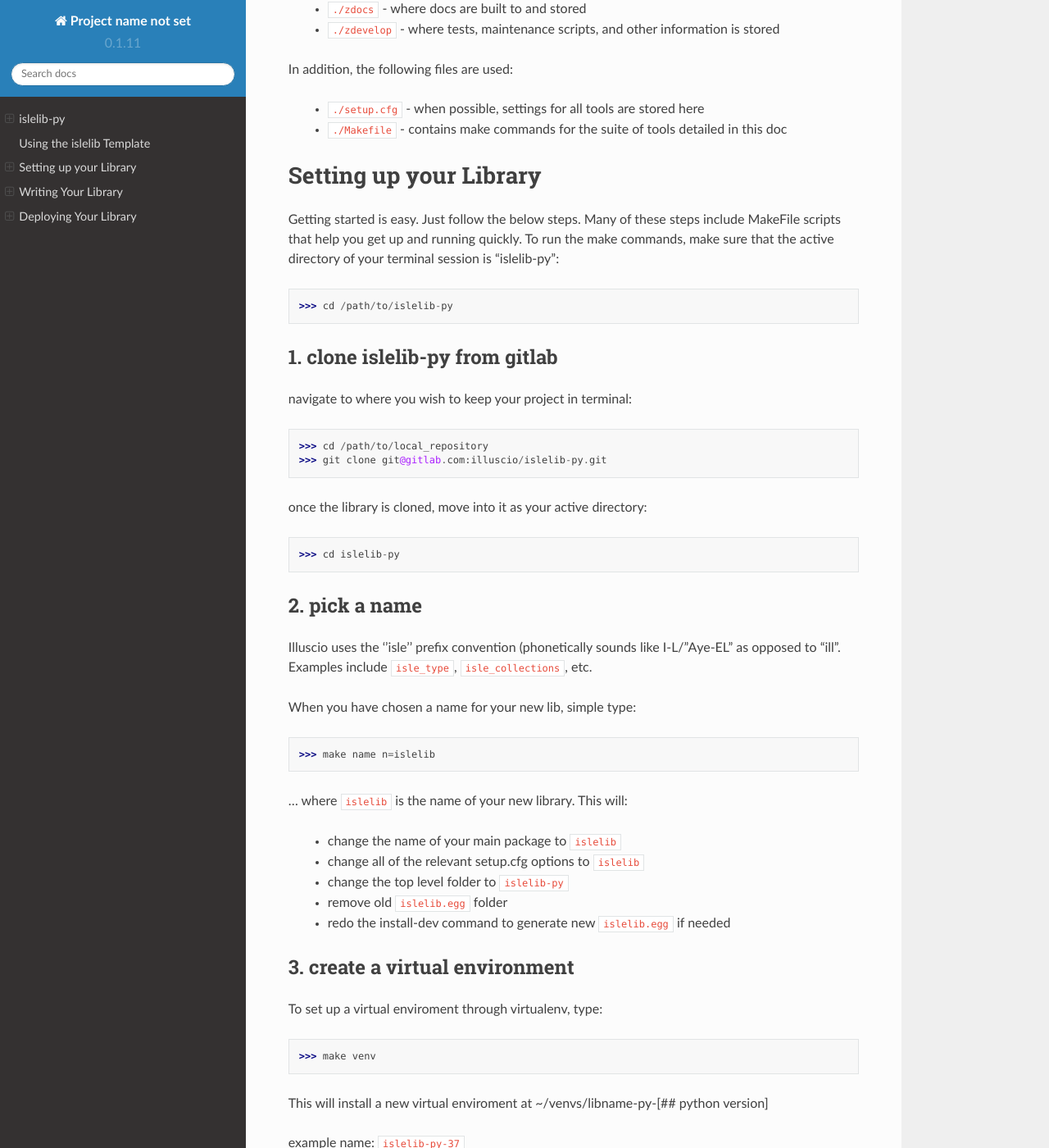
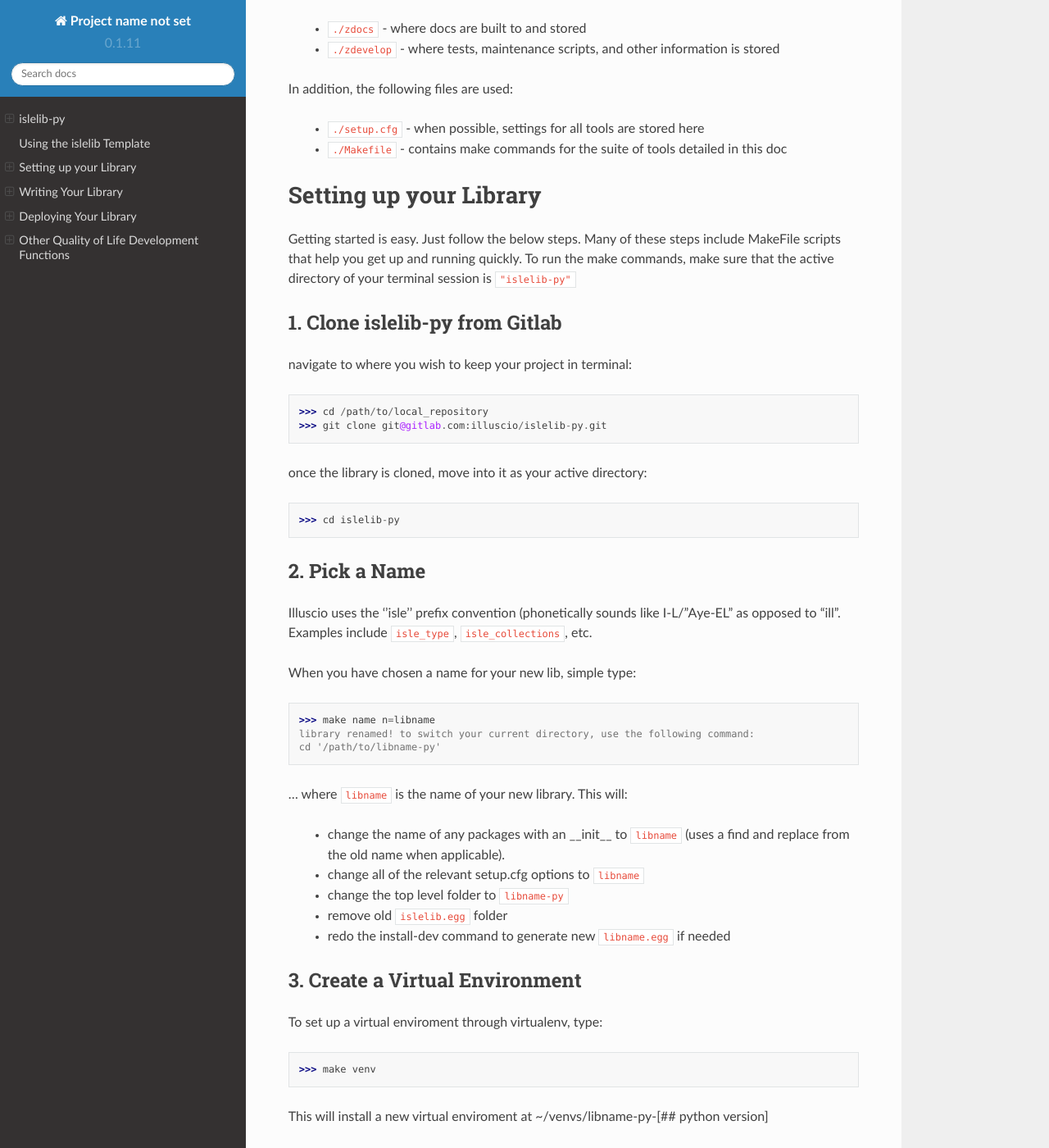
Before and after one commit to illuscio-dev/islelib-py, a Sphinx documentation site: the page built from zdocs/source/index.rst, in a window 1280 px wide and 1400 px high, scrolled down 705 px. Shown: the whole window at 82% size. Built offline with Sphinx 7.4.7 and the Read the Docs theme 2.0.0, drawn with Linux system fonts in a browser that asks for light colours; some of the changed text lies outside the part shown.

Commit message:
doc updates

```diff
--- a/zdocs/source/index.rst
+++ b/zdocs/source/index.rst
@@ -14,7 +14,7 @@
 start using it. Below we will show some example documentation with the basic functions
 of this library template.
 
-basic useage
+Basic Useage
 ------------
 
    >>> import islelib
@@ -50,11 +51,9 @@
 
 Getting started is easy. Just follow the below steps. Many of these steps include
 MakeFile scripts that help you get up and running quickly. To run the make commands,
-make sure that the active directory of your terminal session is "islelib-py": ::
+make sure that the active directory of your terminal session is ``"islelib-py"``
 
-   >>> cd /path/to/islelib-py
-
-1. clone islelib-py from gitlab
+1. Clone islelib-py from Gitlab
 --------------------------------
 
 navigate to where you wish to keep your project in terminal: ::
@@ -66,7 +65,7 @@
 
     >>> cd islelib-py
 
-2. pick a name
+2. Pick a Name
 --------------
 
 Illuscio uses the ''isle'' prefix convention (phonetically sounds like I-L/"Aye-EL" as
@@ -74,17 +73,19 @@
 
 When you have chosen a name for your new lib, simple type: ::
 
-   >>> make name n=islelib
+   >>> make name n=libname
+   library renamed! to switch your current directory, use the following	command:
+   cd '/path/to/libname-py'
 
-... where ``islelib`` is the name of your new library. This will:
+... where ``libname`` is the name of your new library. This will:
 
-   * change the name of your main package to ``islelib``
-   * change all of the relevant setup.cfg options to ``islelib``
-   * change the top level folder to ``islelib-py``
+   * change the name of any packages with an __init__ to ``libname`` (uses a find and replace from the old name when applicable).
+   * change all of the relevant setup.cfg options to ``libname``
+   * change the top level folder to ``libname-py``
    * remove old ``islelib.egg`` folder
-   * redo the install-dev command to generate new ``islelib.egg`` if needed
+   * redo the install-dev command to generate new ``libname.egg`` if needed
 
-3. create a virtual environment
+3. Create a Virtual Environment
 --------------------------------
 
 To set up a virtual enviroment through virtualenv, type: ::
@@ -93,33 +94,33 @@
 
 This will install a new virtual enviroment at ~/venvs/libname-py-[## python version]
 
-example name: ``islelib-py-37``
+example name: ``libname-py-37``
 
 By default, this command uses your default "python3" alias, but a different version
 can be supplied with a `py=` option: ::
 
    >>> make venv py="/Library/Frameworks/Python.framework/Versions/3.7/bin/python3"
    venv created!
-   to enter virtual env, run '. ~/.bash_profile', then 'env_islelib-37'
+   to enter virtual env, run '. ~/.bash_profile', then 'env_libname-37'
 
 ``make venv`` also registers the enviroment and library directory to your ~/.bash_profile.
 This allows you to easily enter a development enviroment in terminal by typing: ::
 
-   >>> env_islelib-37
+   >>> env_libname-37
 
 ... where `islelib` is the name of your lib and `37` is the python version of the venv.
 This command is equivalent to: ::
 
-   >>> cd /path/to/islelib.py
-   >>> source ~/venvs/islelib-py-37/bin/activate
+   >>> cd /path/to/libname-py
+   >>> source ~/venvs/libname-py-37/bin/activate
 
 In order to use the new alias, you will need to refresh your current terminal session by
 typing: ::
 
    >>> . ~/.bash_profile
 
-4. install the dev environment
--------------------------------
+4. Install the Dev Environment
+------------------------------
 
 Islelib already comes pre-built with all the options and tools needed to write a generic
 library. To install these tools into a python environment, type: ::
@@ -138,7 +139,7 @@
 Writing Your Library
 ====================
 
-1. style
+1. Style
 --------
 
 Illuscio's style guide is simple and straightforward:
@@ -159,7 +160,7 @@
    code looks the same regardless of the project you’re reading. Formatting becomes
    transparent after a while and you can focus on the content instead.
 
-2. lint
+2. Lint
 -------
 
 To check the formatting of your library, type: ::
@@ -181,7 +182,7 @@
 These lint checks are also performed during deployment, and will cause failed code to
 be kept from deploying to production.
 
-3. re-format
+3. Re-format
 ------------
 
 Strict pep8 and black adherence, while useful in many ways to the organization, can be
@@ -200,7 +201,7 @@
 With these tools, keeping your code properly formatted is minimally invasive, and as an
 organization will lead to a more consistent, maintainable codebase.
 
-4. test
+4. Test
 -------
 
 Tests are placed in ``zdevelop/tests``, and use the `pytest`_ library. To run your tests
@@ -222,7 +223,7 @@
 Likewise, code will be tested upon deployment and kicked back in the case of failures.
 The brief example tests in this library includes a failed test.
 
-5. document
+5. Document
 -----------
 
 islelib uses `Sphinx`_ to create it's documentation. To build docs for your new library,
@@ -247,11 +248,11 @@
 Deploying Your Library
 ======================
 
-1. make commits:
+1. Make Commits:
 ----------------
-make your commits as you work
+Make your commits as you work
 
-2. version:
+2. Version:
 -----------
 
 To version up your library, there are a few options depending on what part of the
@@ -281,6 +286,23 @@
    * automatically run tests
    * if tests are passed, automatically build your library to be available to other developers
    * build new docs on Illuscio's readthedocs page
+
+.. _qol:
+
+Other Quality of Life Development Functions
+===========================================
+
+1. Clean Caches
+---------------
+
+``make clean`` will clear the following files from your library:
+
+   * pytest cache
+   * mypy cache
+   * .coverage cache
+   * all .pyc files in the active directory tree
+   * the ``build`` folder in ``./zdevelop/docs``
+
 
 
 .. web links:
```
Also changed, not shown: other parts of zdocs/source/index.rst (+6 -1 lines), 1 other file.
